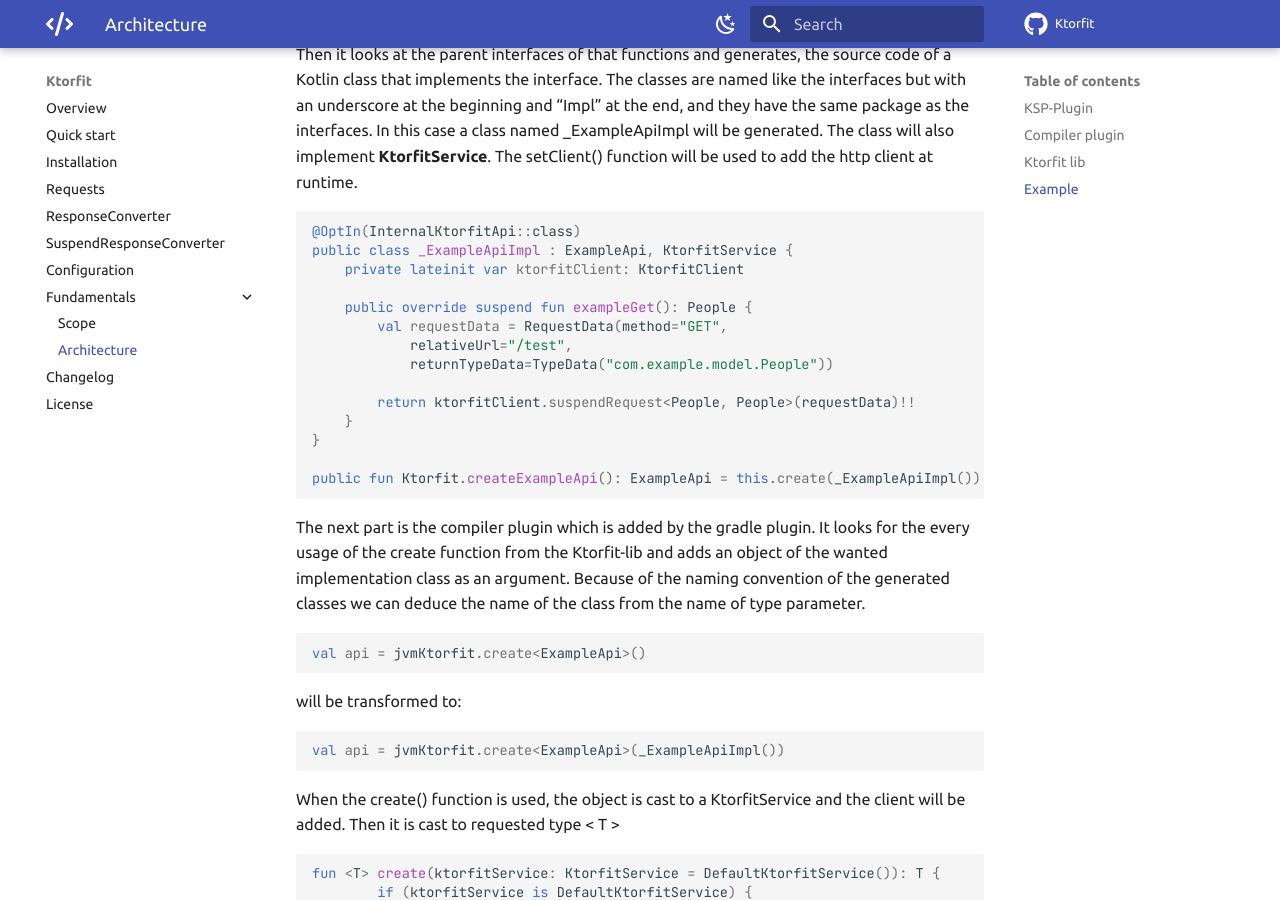
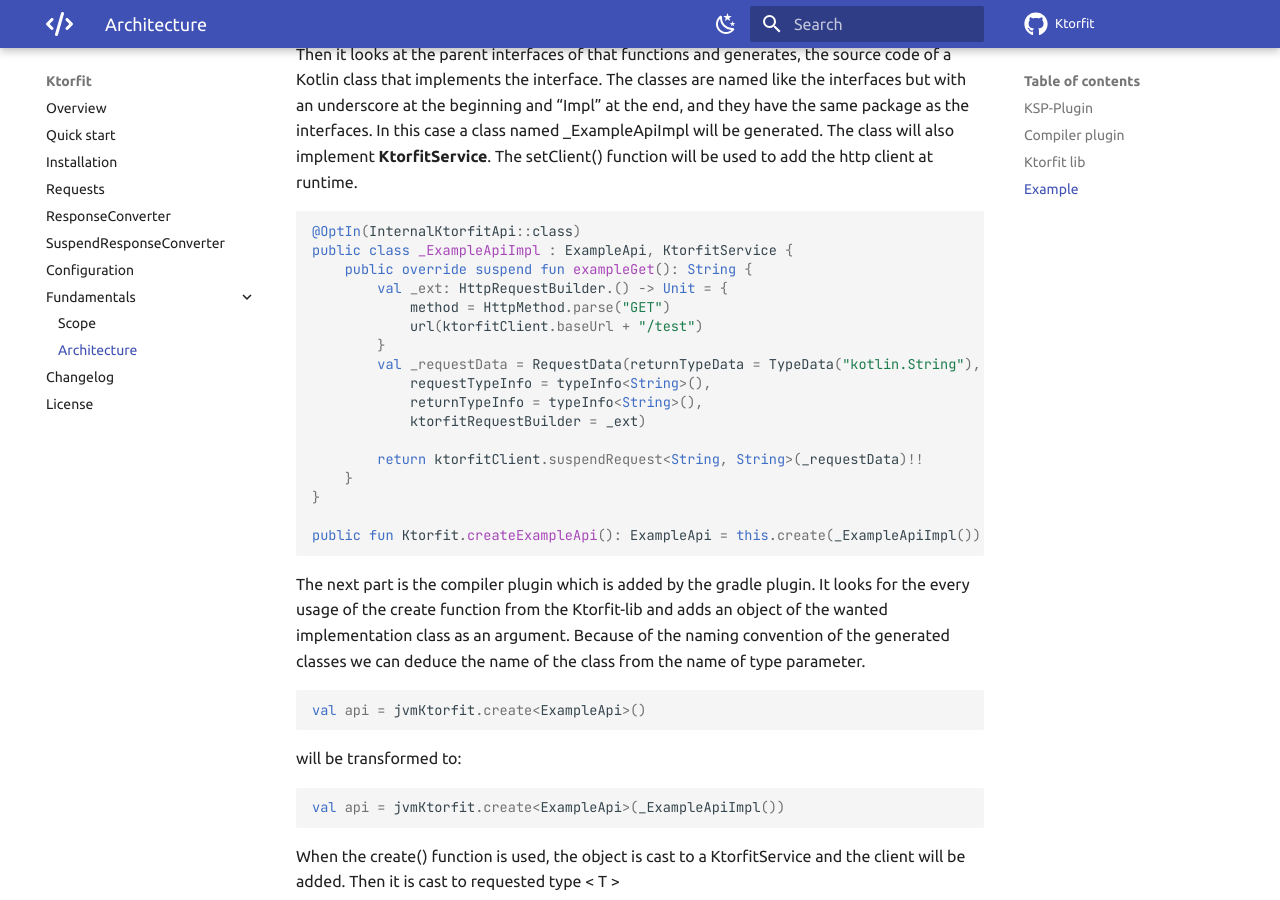
Before and after one commit to Foso/Ktorfit, an MkDocs documentation site: the page built from docs/architecture.md, in a window 1280 px wide and 900 px high, scrolled down 963 px. Built offline with MkDocs 1.6.1 and Material for MkDocs 9.7.7, drawn with Linux system fonts in a browser that asks for light colours; comment, search, counter and statistics services are not loaded.

Commit message:
(docs) update

````diff
--- a/docs/architecture.md
+++ b/docs/architecture.md
@@ -33,14 +33,17 @@
 ```kotlin
 @OptIn(InternalKtorfitApi::class)
 public class _ExampleApiImpl : ExampleApi, KtorfitService {
-    private lateinit var ktorfitClient: KtorfitClient
+    public override suspend fun exampleGet(): String {
+        val _ext: HttpRequestBuilder.() -> Unit = {
+            method = HttpMethod.parse("GET")
+            url(ktorfitClient.baseUrl + "/test")
+        }
+        val _requestData = RequestData(returnTypeData = TypeData("kotlin.String"),
+            requestTypeInfo = typeInfo<String>(),
+            returnTypeInfo = typeInfo<String>(),
+            ktorfitRequestBuilder = _ext)
 
-    public override suspend fun exampleGet(): People {
-        val requestData = RequestData(method="GET",
-            relativeUrl="/test",
-            returnTypeData=TypeData("com.example.model.People"))
-
-        return ktorfitClient.suspendRequest<People, People>(requestData)!!
+        return ktorfitClient.suspendRequest<String, String>(_requestData)!!
     }
 }
 
````
